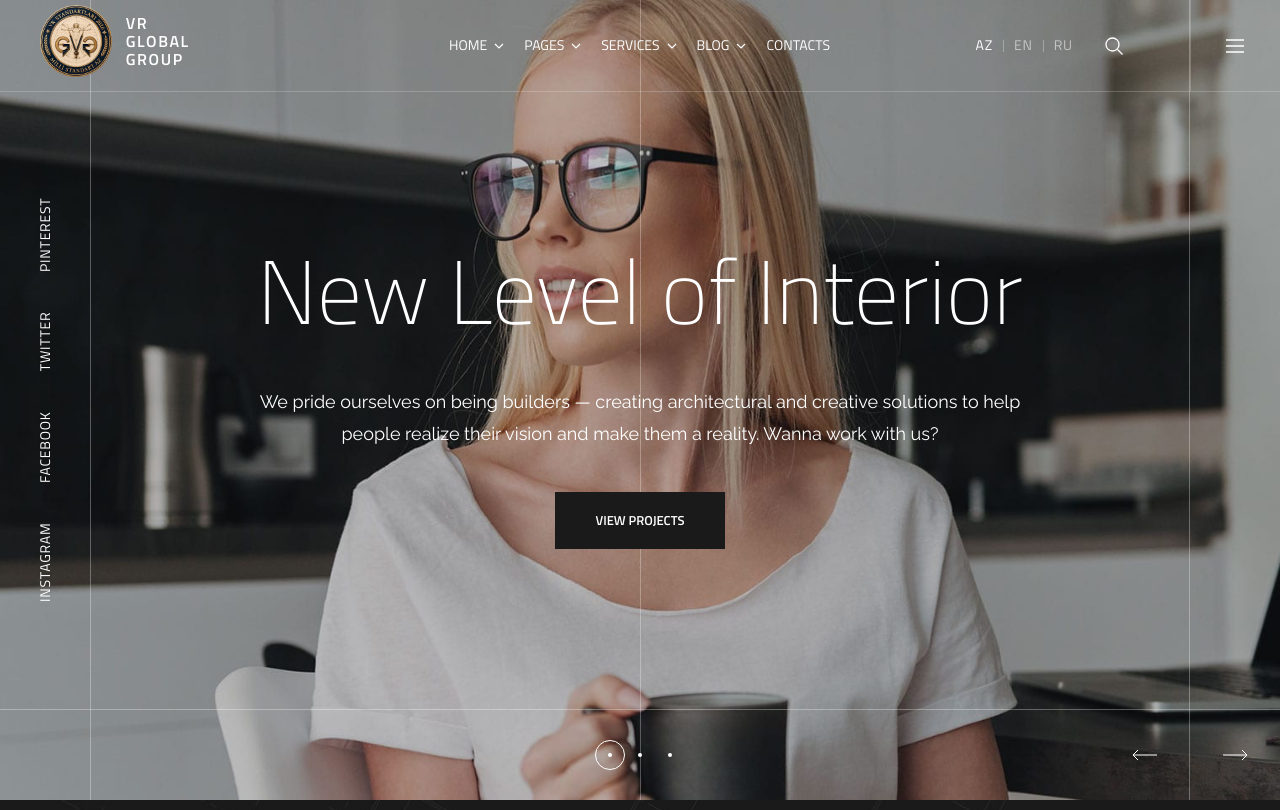
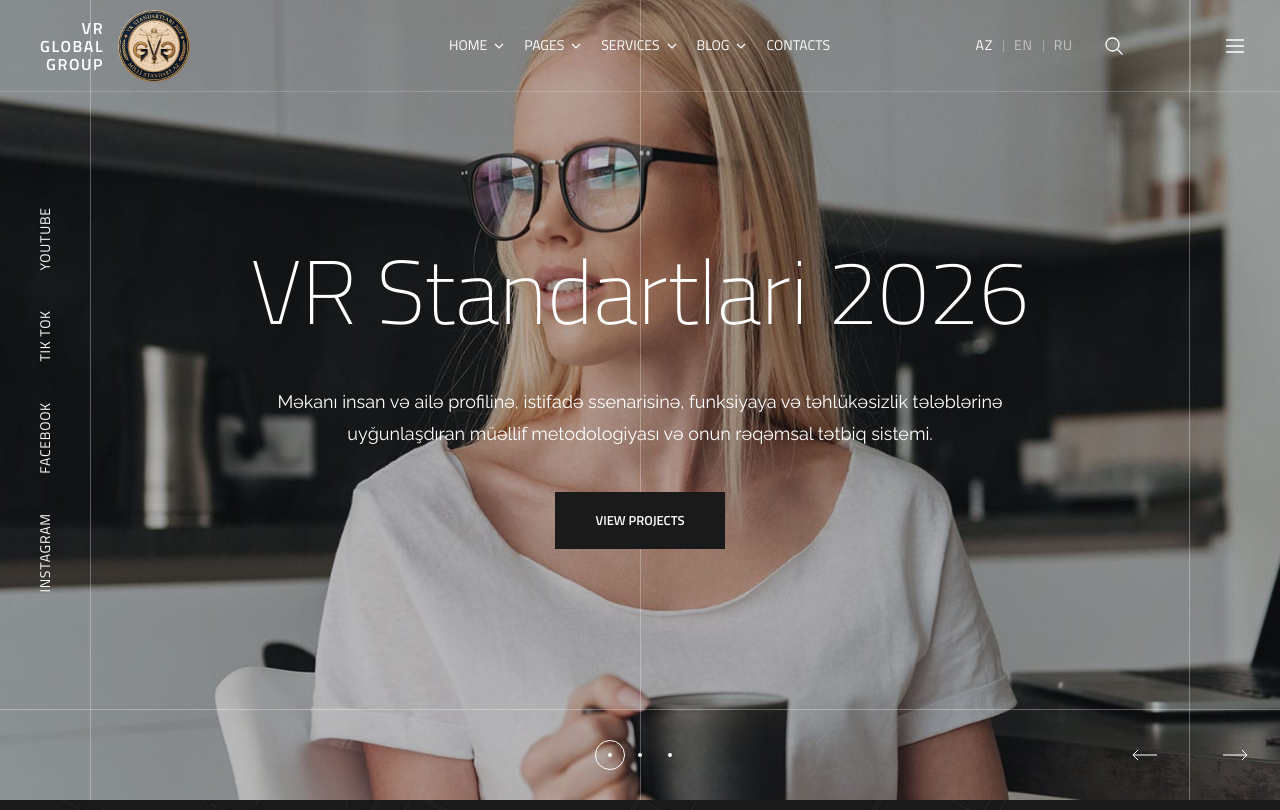
Before and after one commit to feyruzalizada/VRprogect, a Next.js app: page / in a window 1280 px wide. Shown: the top 810 px of the page. Built offline with nearby package versions, Linux system fonts and the light colour scheme.

Commit message:
Put wordmark to the left of the logo

```diff
--- a/src/components/Header.module.css
+++ b/src/components/Header.module.css
@@ -48,6 +48,7 @@
 .brand {
   display: flex;
   flex-direction: column;
+  align-items: flex-end;
   font-family: var(--font-titillium), sans-serif;
   font-size: 16px;
   font-weight: 600;
--- a/src/components/Header.tsx
+++ b/src/components/Header.tsx
@@ -131,6 +131,11 @@ export default function Header() {
         <div className={`${styles.inner} ${styles.desktopBar}`}>
           <div className={styles.colLogo}>
             <Link href="/" className={styles.logo} aria-label="VR Global Group">
+              <span className={styles.brand}>
+                <span>VR</span>
+                <span>Global</span>
+                <span>Group</span>
+              </span>
               <Image
                 src="/images/vr_logo.png"
                 alt=""
@@ -139,11 +144,6 @@ export default function Header() {
                 priority
                 unoptimized
               />
-              <span className={styles.brand}>
-                <span>VR</span>
-                <span>Global</span>
-                <span>Group</span>
-              </span>
             </Link>
           </div>
 
@@ -219,12 +219,12 @@ export default function Header() {
 
         <div className={styles.mobileBar}>
           <Link href="/" className={styles.mobileLogo} aria-label="VR Global Group">
-            <Image src="/images/vr_logo.png" alt="" width={216} height={217} unoptimized />
             <span className={styles.brand}>
               <span>VR</span>
               <span>Global</span>
               <span>Group</span>
             </span>
+            <Image src="/images/vr_logo.png" alt="" width={216} height={217} unoptimized />
           </Link>
           <div className={styles.mobileActions}>
             <button
--- a/src/content/hero.ts
+++ b/src/content/hero.ts
@@ -12,9 +12,9 @@ export const heroSlides: HeroSlide[] = [
   {
     id: "slide-1",
     watermark: "design",
-    title: "New Level of Interior",
+    title: "VR Standartlari 2026",
     description:
-      "We pride ourselves on being builders — creating architectural and creative solutions to help people realize their vision and make them a reality. Wanna work with us?",
+      "Məkanı insan və ailə profilinə, istifadə ssenarisinə, funksiyaya və təhlükəsizlik tələblərinə uyğunlaşdıran müəllif metodologiyası və onun rəqəmsal tətbiq sistemi.",
     image: "/images/slider1-home1-1.jpg",
     ctaLabel: "View Projects",
     ctaHref: "#projects",
@@ -22,7 +22,7 @@ export const heroSlides: HeroSlide[] = [
   {
     id: "slide-2",
     watermark: "quality",
-    title: "High-end Interior Design",
+    title: "Temir",
     description:
       "We pride ourselves on being builders — creating architectural and creative solutions to help people realize their vision and make them a reality. Wanna work with us?",
     image: "/images/slider2-home1-1.jpg",
@@ -42,8 +42,8 @@ export const heroSlides: HeroSlide[] = [
 ];
 
 export const heroSocial = [
-  { label: "Pinterest", href: "#" },
-  { label: "Twitter", href: "#" },
+  { label: "Youtube", href: "#" },
+  { label: "Tik Tok", href: "#" },
   { label: "Facebook", href: "#" },
   { label: "Instagram", href: "#" },
 ];
```
